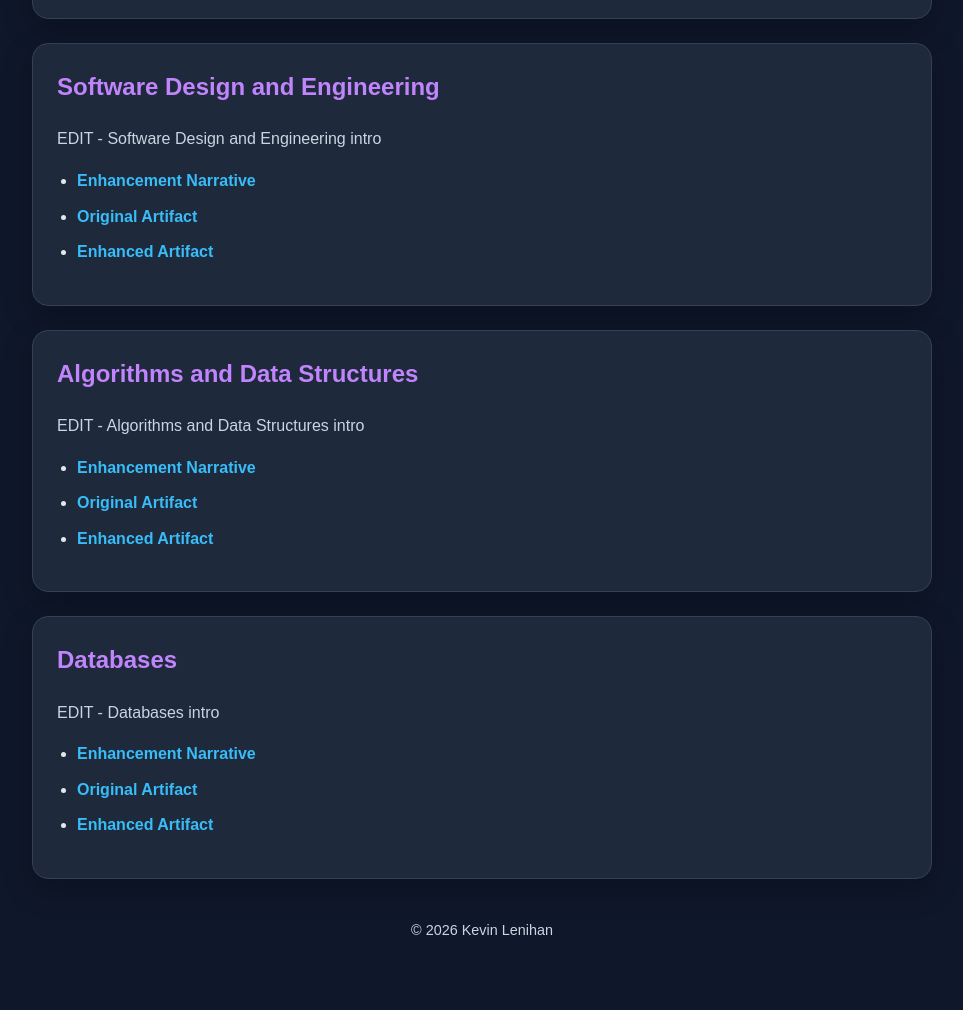
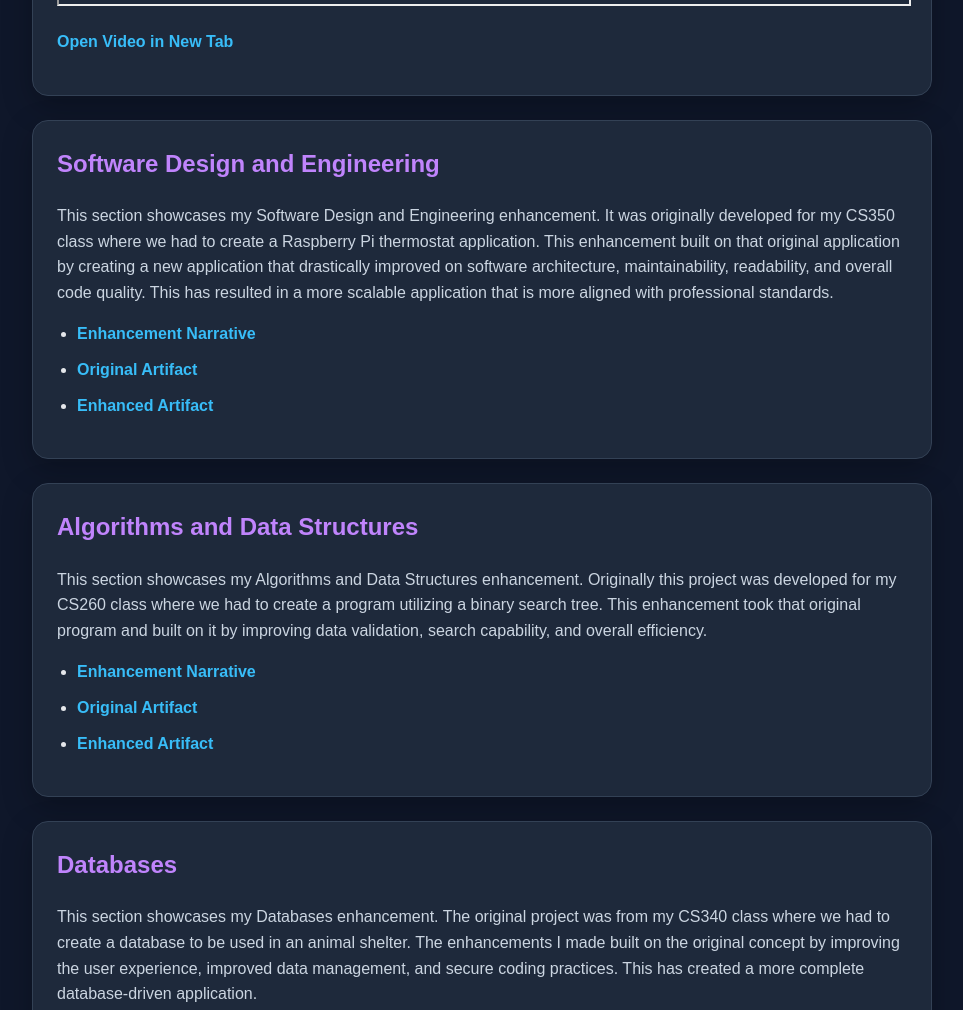
Before and after one commit to kevinlenihan1/SNHUCapstone, a plain HTML site: page index.html in a window 1280 px wide. Shown: the part 1380-2390 px from the top of the page, without its empty margins (158-1121 px from the left). Drawn offline with Linux system fonts and the light colour scheme; grey boxes are pictures that could not be loaded.

Commit message:
Update index.html

```diff
--- a/index.html
+++ b/index.html
@@ -108,7 +108,7 @@
         <h2>Code Review Video</h2>
 
         <p>
-            EDIT - code review intro
+            This code review is meant to be an informal review of my original program for the Software Development and Engineering enhancement. In this review I go over the original program, highlighting some of its faults and where it can be improved. Then I discuss the changes I intend on making to the original application in order to improve the overall quality and effectiveness of the software.
         </p>
 
         <iframe
@@ -128,7 +128,7 @@
         <section class="card">
             <h2>Software Design and Engineering</h2>
             <p>
-                EDIT - Software Design and Engineering intro
+                This section showcases my Software Design and Engineering enhancement. It was originally developed for my CS350 class where we had to create a Raspberry Pi thermostat application. This enhancement built on that original application by creating a new application that drastically improved on software architecture, maintainability, readability, and overall code quality. This has resulted in a more scalable application that is more aligned with professional standards.
             </p>
             <ul>
                 <li><a href="SoftwareDesignAndEngineering/SDENarrative.pdf">Enhancement Narrative</a></li>
@@ -140,7 +140,7 @@
         <section class="card">
             <h2>Algorithms and Data Structures</h2>
             <p>
-                EDIT - Algorithms and Data Structures intro
+                This section showcases my Algorithms and Data Structures enhancement. Originally this project was developed for my CS260 class where we had to create a program utilizing a binary search tree. This enhancement took that original program and built on it by improving data validation, search capability, and overall efficiency.
             </p>
             <ul>
                 <li><a href="AlgorithmsAndDataStructures/ADSNarrative.pdf">Enhancement Narrative</a></li>
@@ -152,7 +152,7 @@
         <section class="card">
             <h2>Databases</h2>
             <p>
-                EDIT - Databases intro
+                This section showcases my Databases enhancement. The original project was from my CS340 class where we had to create a database to be used in an animal shelter. The enhancements I made built on the original concept by improving the user experience, improved data management, and secure coding practices. This has created a more complete database-driven application.
             </p>
             <ul>
                 <li><a href="Databases/DatabasesNarrative.pdf">Enhancement Narrative</a></li>
```
